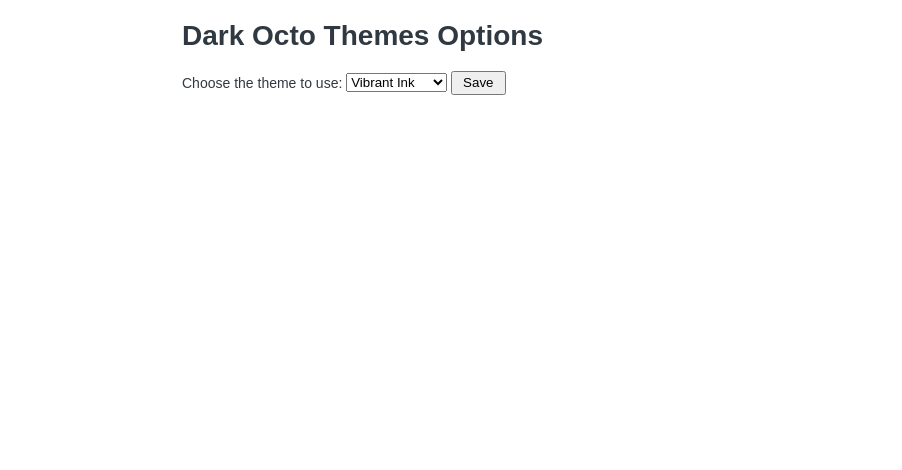
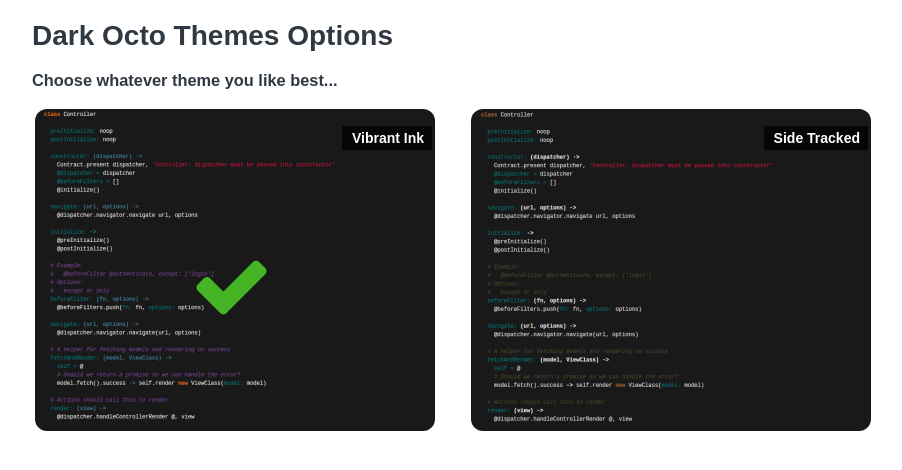
Before and after one commit to craigerm/dark-octo-themes, a browser extension: page options.html in a window 1280 px wide. Shown: the whole page, without its empty margins (158-1060 px from the left). Drawn offline with Linux system fonts and the light colour scheme.

Commit message:
Rework options page look and feel to be more user friendly

```diff
--- a/options.css
+++ b/options.css
@@ -1,7 +1,7 @@
 body {
   color: #303942;
   margin: 0 auto;
-  width: 600px;
+  width: 900px;
   font: 14px arial, sans-serif;
 }
 
@@ -9,20 +9,36 @@
   padding-top: 20px;
 }
 
-#buttons button {
-  float: right;
+.theme-preview {
+  float: left;
+  position: relative;
 }
 
-button {
-  -webkit-linear-gradient(#ededed, #ededed 38%, #dedede);
-  padding: 0 10px;
-  height: 24px;
+img {
+  border-radius: 15px;
+  border: solid 3px #ffffff;
 }
 
-.notice {
-  padding: 10px;
-  color: #3a87ad;
-  background-color: #d9edf7;
-  border-color: #bce8f1;
-  margin-bottom: 10px;
+.theme-preview span {
+  position: absolute;
+  top: 20px;
+  right: 6px;
+  background-color: rgba(0,0,0,0.75);
+  color: #ffffff;
+  font-weight: bold;
+  padding: 4px 8px 4px 10px;
 }
+
+.theme-preview:not(:first-child) {
+  margin-left: 30px;
+}
+
+.theme-preview .selected {
+  display: none;
+  position: absolute;
+  top: 140px;
+  left: 159px;
+  color: #46B525;
+  font-size: 81px;
+  text-decoration: none;
+}
--- a/options.html
+++ b/options.html
@@ -1,21 +1,35 @@
 <html>
   <head>
     <title>Dark Octo Themes Options</title>
+    <link href="font-awesome.min.css" rel="stylesheet">
     <link rel="stylesheet" type="text/css" href="options.css" />
   </head>
 
   <body>
-    <h1>Dark Octo Themes Options</h1>
 
-    Choose the theme to use:
-    <select id="theme">
-      <option value="vibrantink">Vibrant Ink</option>
-      <option value="sidetracked">Side Tracked</option>
-    </select>
+    <header>
+      <h1>Dark Octo Themes Options</h1>
+      <h3>Choose whatever theme you like best...</h3>
+    </header>
 
-    <button id="save">Save</button>
+    <div id="preview">
 
-    <div id="status" class="notice" style="display:none;"></div>
+      <div class="theme-preview">
+        <a name="vibrantink" href="#">
+          <span>Vibrant Ink</span>
+          <i class="selected icon-ok"></i>
+          <img src="images/vibrantink.png" />
+        </a>
+      </div>
+
+      <div class="theme-preview">
+        <a name="sidetracked" href="#">
+          <span>Side Tracked</span>
+          <i class="selected icon-ok"></i>
+          <img src="images/sidetracked.png" />
+        </a>
+      </div>
+    </div>
 
     <script src="schemeManager.js"></script>
     <script src="themeStorage.js"></script>
--- a/options.js
+++ b/options.js
@@ -1,32 +1,26 @@
-function onClickSave() {
-  var theme = document.getElementById('theme').value;
-  setStatus('Theme changed to ' + theme);
+function onChangeTheme() {
+  var theme = this.name;
   ThemeStorage.save(theme);
+  highlightSelectedTheme(theme);
 }
 
-function setStatus(message) {
-  var status = document.getElementById("status");
-  status.innerHTML = message;
-  status.style.display = 'block';
-  setTimeout(function() {
-    status.innerHTML = "";
-    status.style.display = 'none';
-  }, 2000);
+function highlightSelectedTheme(theme) {
+  themes = document.querySelectorAll('a > .selected');
+  for(var i=0; i < themes.length; i++) {
+    themes[i].style.display = 'none';
+  }
+  selectedItem = document.querySelector('a[name=' + theme + '] .selected');
+  selectedItem.style.display = 'block';
 }
 
 function initForm() {
-  console.log('Loading current theme %s', ThemeStorage.getCurrent());
-  document.getElementById('theme').value = ThemeStorage.getCurrent();
-  document.querySelector('#save').addEventListener('click', onClickSave);
+  var currentTheme = ThemeStorage.getCurrent();
+  highlightSelectedTheme(currentTheme);
+  elements = document.querySelectorAll('.theme-preview > a');
+
+  for(var i=0; i < elements.length; i++) {
+    elements[i].addEventListener('click', onChangeTheme);
+  }
 }
 
-//function setSchemeEditor(scheme) {
-//  var css = document.getElementById("css");
-//  css.value = scheme;
-//}
-
-
 initForm();
-
-//var css = document.getElementById("css");
-//setSchemeEditor(currentScheme());
```
